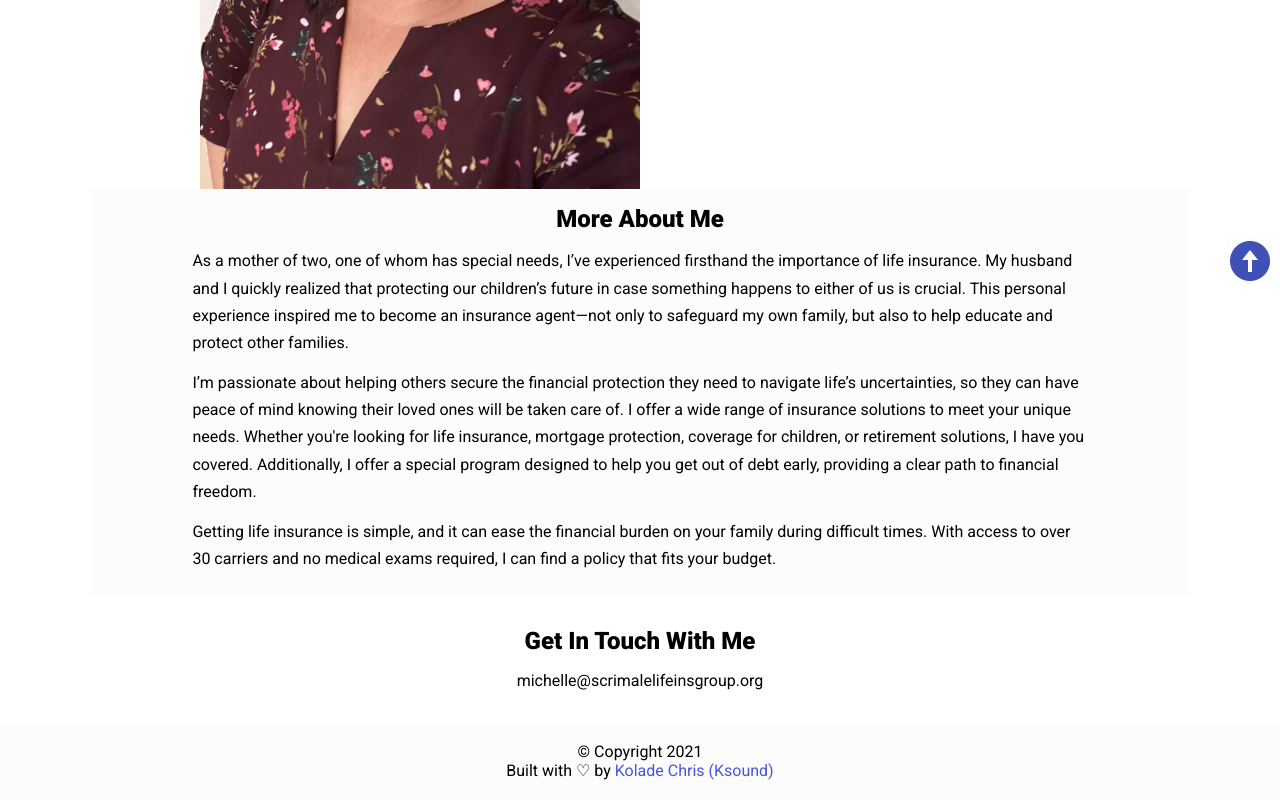
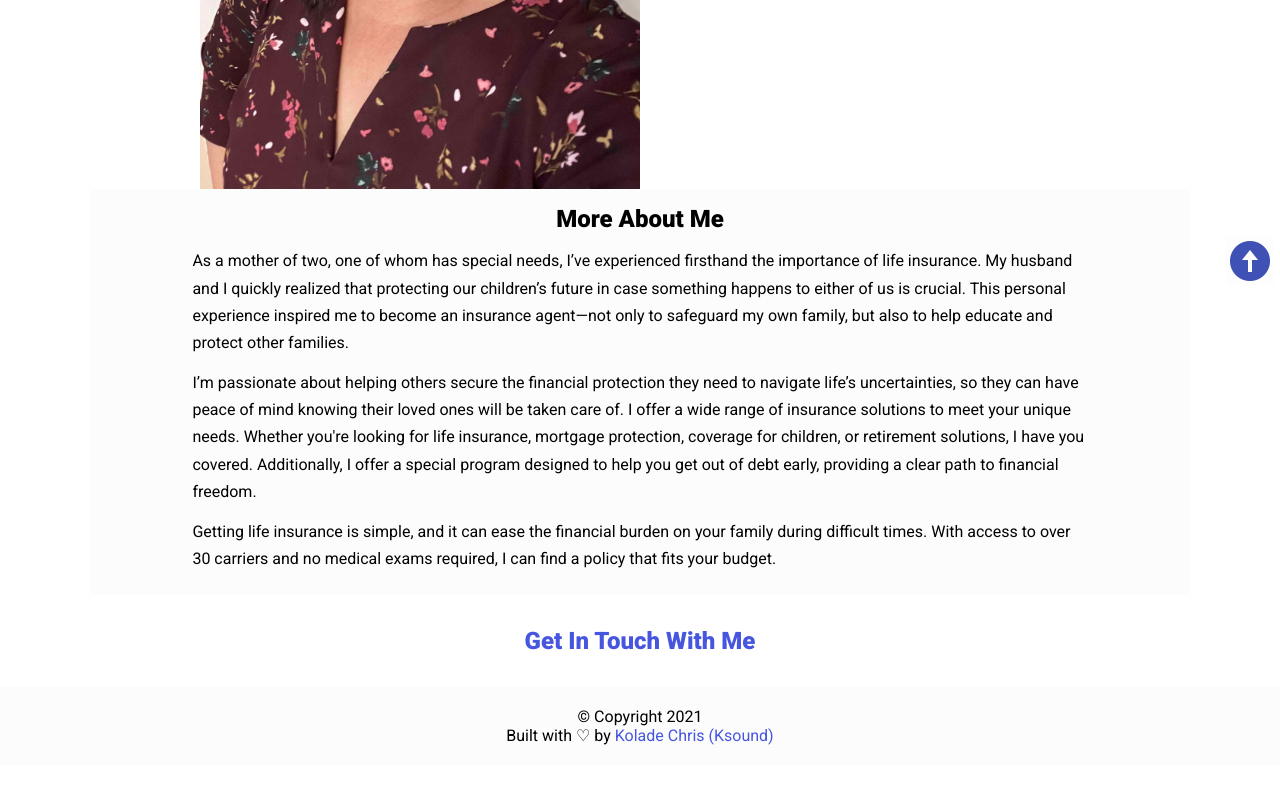
Before and after one commit to NickScrimale/scrimale-life-insurance, a plain HTML site: page index.html in a window 1280 px wide. Shown: the part 487-1287 px from the top of the page. After the commit the page ends 1252 px from the top, so only its background shows below. Drawn offline with nearby package versions, Linux system fonts and the light colour scheme.

Commit message:
added proper contact section

```diff
--- a/index.html
+++ b/index.html
@@ -77,8 +77,7 @@
 
     <!-- Contact section -->
     <section class="contact" id="contact">
-      <h2>Get In Touch With Me</h2>
-      <p>michelle@scrimalelifeinsgroup.org</p>
+      <h2><a href="mailto:michelle@scrimalelifeinsgroup.org">Get In Touch With Me</a></h2>
     </section>
 
     <!-- Social accounts - Fixed to the right -->
```
